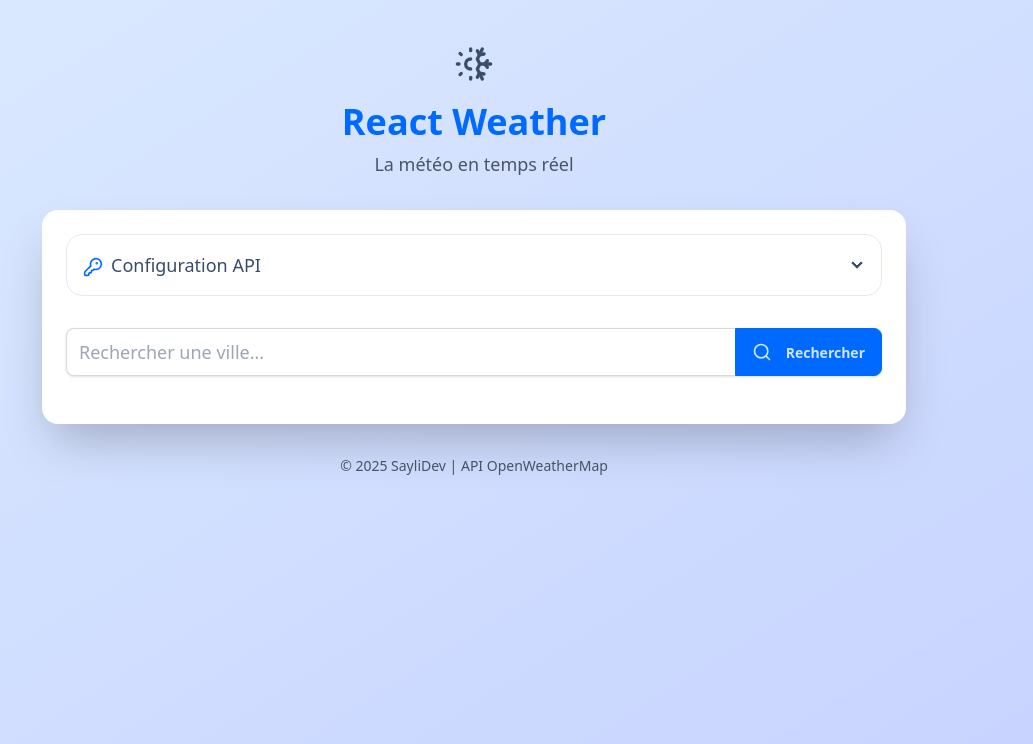
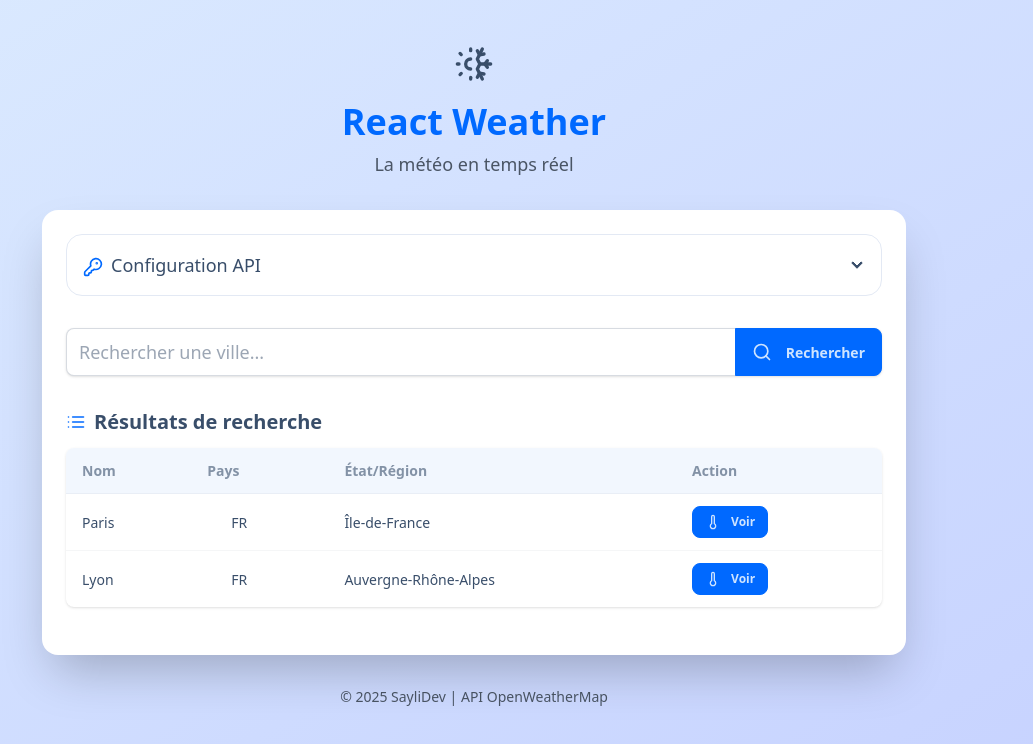
Before and after one commit to SayliDev/react-weather-app, a React (Vite) app: page / in a window 1280 px wide. Shown: the top 744 px of the page, without its empty margins (166-1199 px from the left). Built offline with nearby package versions, Linux system fonts and the light colour scheme.

Commit message:
feat: integrate SearchResults component and manage city selection

```diff
--- a/src/App.tsx
+++ b/src/App.tsx
@@ -4,12 +4,61 @@
 import ApiConfig from "./components/weather/ApiConfig";
 import { useState } from "react";
 import SearchBar from "./components/weather/SearchBar";
+import SearchResults from "./components/weather/SearchResults";
+import { City } from "./types/weather";
+
 const App: React.FC = () => {
   const [apiToken, setApiToken] = useState("");
   const [searchQuery, setSearchQuery] = useState("");
+  const [searchResults, setSearchResults] = useState<City[]>([
+    {
+      name: "Paris",
+      country: "FR",
+      region: "Île-de-France",
+      coordinates: {
+        lat: 48.8566,
+        lon: 2.3522,
+      },
+    },
+    {
+      name: "Lyon",
+      country: "FR",
+      region: "Auvergne-Rhône-Alpes",
+      coordinates: {
+        lat: 45.7578,
+        lon: 4.832,
+      },
+    },
+  ]);
+  const [selectedCity, setSelectedCity] = useState<City | null>(null);
 
   const searchCities = (query: string) => {
     setSearchQuery(query);
+    // Simulation de recherche
+    setSearchResults([
+      {
+        name: "Paris",
+        country: "FR",
+        region: "Île-de-France",
+        coordinates: {
+          lat: 48.8566,
+          lon: 2.3522,
+        },
+      },
+      {
+        name: "Lyon",
+        country: "FR",
+        region: "Auvergne-Rhône-Alpes",
+        coordinates: {
+          lat: 45.7578,
+          lon: 4.832,
+        },
+      },
+    ]);
+  };
+
+  const selectCity = (city: City) => {
+    setSelectedCity(city);
   };
 
   return (
@@ -21,6 +70,7 @@
           <div className="card-body p-6">
             <ApiConfig apiToken={apiToken} onApiTokenChange={setApiToken} />
             <SearchBar onSearch={searchCities} />
+            <SearchResults results={searchResults} onCitySelect={selectCity} />
           </div>
         </div>
 
--- /dev/null
+++ b/src/components/weather/SearchResults.tsx
@@ -0,0 +1,64 @@
+import { City } from "../../types/weather";
+import { List, Thermometer } from "lucide-react";
+
+interface SearchResultsProps {
+  results: City[];
+  onCitySelect: (city: City) => void;
+}
+
+const SearchResults: React.FC<SearchResultsProps> = ({
+  results,
+  onCitySelect,
+}) => {
+  if (results.length === 0) {
+    return null;
+  }
+
+  return (
+    <div className="mb-6">
+      <h2 className="text-xl font-semibold mb-3 flex items-center">
+        <List className="text-primary mr-2" size={20} />
+        Résultats de recherche
+      </h2>
+      <div className="overflow-x-auto rounded-lg shadow">
+        <table className="table w-full">
+          <thead className="bg-base-200">
+            <tr>
+              <th>Nom</th>
+              <th>Pays</th>
+              <th>État/Région</th>
+              <th>Action</th>
+            </tr>
+          </thead>
+          <tbody>
+            {results.map((city, index) => (
+              <tr key={index} className="hover">
+                <td className="font-medium">{city.name}</td>
+                <td>
+                  <div className="flex items-center gap-2">
+                    <span
+                      className={`fi fi-${city.country.toLowerCase()} w-4 h-3`}
+                    ></span>
+                    {city.country}
+                  </div>
+                </td>
+                <td>{city.region}</td>
+                <td>
+                  <button
+                    className="btn btn-sm btn-primary"
+                    onClick={() => onCitySelect(city)}
+                  >
+                    <Thermometer className="mr-1" size={16} />
+                    Voir
+                  </button>
+                </td>
+              </tr>
+            ))}
+          </tbody>
+        </table>
+      </div>
+    </div>
+  );
+};
+
+export default SearchResults;
--- /dev/null
+++ b/src/types/weather.ts
@@ -0,0 +1,26 @@
+export interface City {
+  name: string;
+  country: string;
+  region: string;
+  coordinates?: {
+    lat: number;
+    lon: number;
+  };
+}
+
+export interface WeatherData {
+  city: City;
+  temperature: number;
+  condition: string;
+  windSpeed: number;
+  humidity: number;
+  pressure: number;
+  lastUpdated: string;
+  icon: string;
+}
+
+export interface ForecastDay {
+  day: string;
+  temperature: number;
+  icon: string;
+}
```
